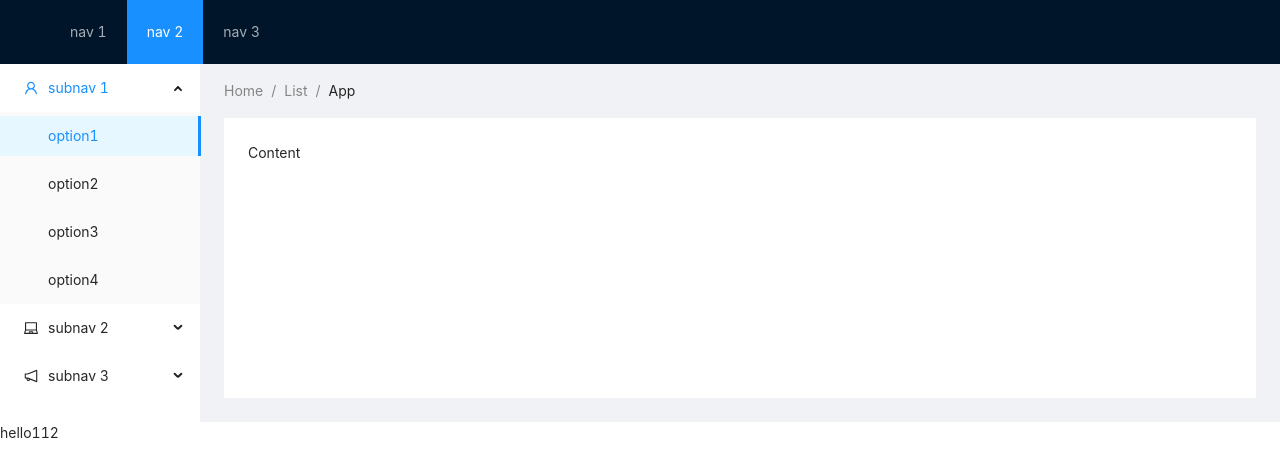
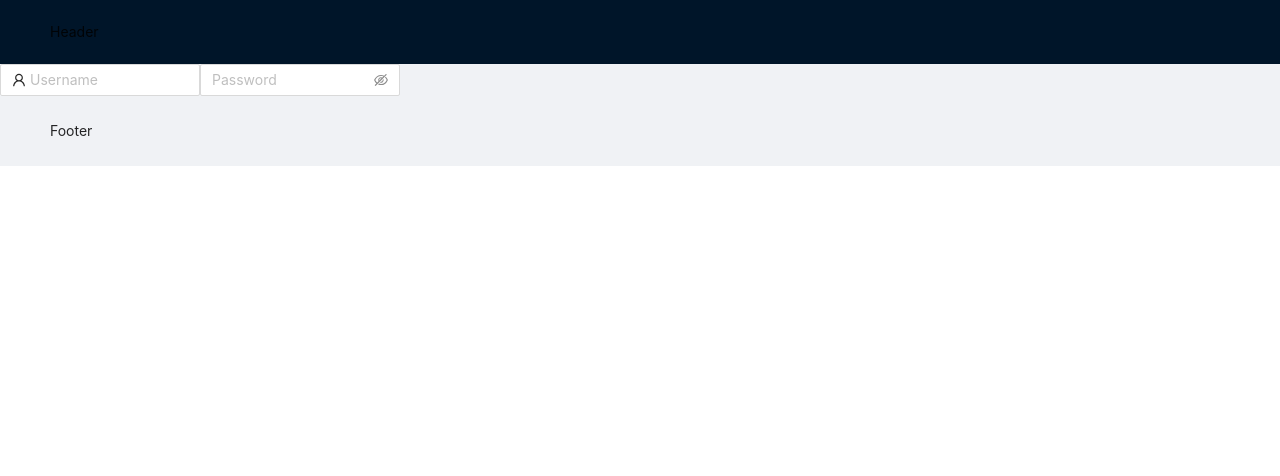
Before and after one commit to fengsiwe/Verificaton-react, a React (Create React App) app in the folder antddemo/: page / in a window 1280 px wide. Shown: the top 476 px of the page. Built offline with nearby package versions, Linux system fonts and the light colour scheme.

Commit message:
feat: router update

```diff
--- a/antddemo/src/App.css
+++ b/antddemo/src/App.css
@@ -16,6 +16,9 @@
   float: left;
 }
 
+.ant-input-affix-wrapper{
+  width:200px;
+}
 .site-layout-background {
   background: #fff;
 }
--- a/antddemo/src/App.js
+++ b/antddemo/src/App.js
@@ -4,6 +4,8 @@ import Login from "./components/Login";
 import logo from './logo.svg';
 import { Table, Button} from 'antd'
 import {EnvironmentTwoTone} from '@ant-design/icons';
+
+import {BrowserRouter,Route,Switch} from 'react-router-dom';
 
 
 import React,{ useState } from 'react';
@@ -14,11 +16,12 @@ import './App.css';
 function App() {
 
   return (
-    <div className="App">
-        <OperatingPage/>
-        <Login/>
-    </div>
-
+      <BrowserRouter>
+        <Switch>
+          <Route exact path="/" component={Login} />
+          <Route path="/page1" component={OperatingPage}/>
+        </Switch>
+      </BrowserRouter>
   );
 }
 
--- a/antddemo/src/components/Login.js
+++ b/antddemo/src/components/Login.js
@@ -1,10 +1,23 @@
 import React,{useState,useEffect} from "react";
+import { Input, Space } from 'antd';
+import { UserOutlined } from '@ant-design/icons';
+import { Layout } from 'antd';
+
+const { Header, Footer, Sider, Content } = Layout;
 
 const Login= () =>{
 
     return(
         <div>
-            <p>hello112</p>
+
+            <Layout>
+                <Header>Header</Header>
+                <Content>
+                    <Input placeholder="Username" prefix={<UserOutlined />}/>
+                    <Input.Password placeholder="Password"/>
+                </Content>
+                <Footer>Footer</Footer>
+            </Layout>
         </div>
     );
 }
```
Also changed, not shown: antddemo/package.json (+4 -4 lines), 1 other file (tests, documents, lock files or other folders).
